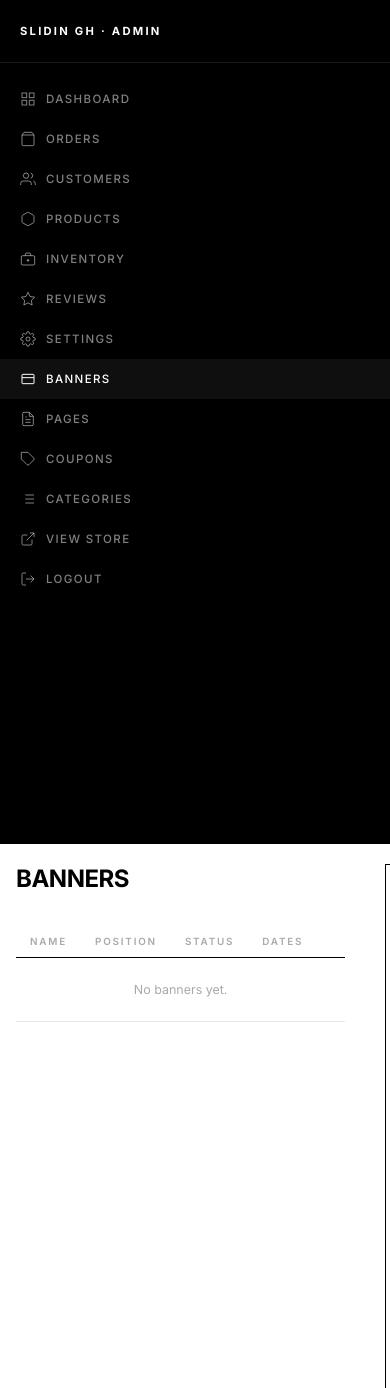
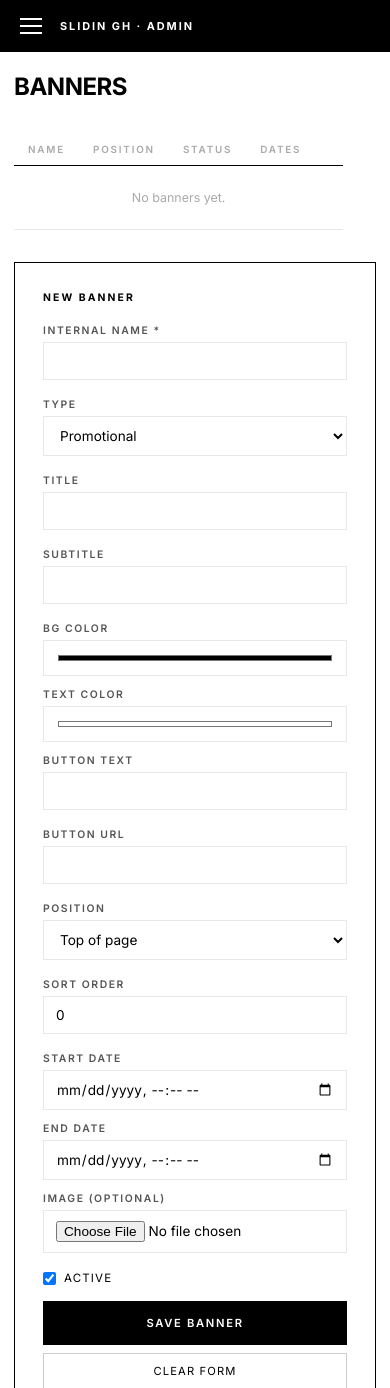
Before and after one commit to sasusavage/slidin-gh, a Flask app: page /admin/banners in a window 390 px wide. Shown: the top 1388 px of the page. Run offline with Flask 3, Linux system fonts and the light colour scheme; the visitor is signed in with stand-in values (Sample User, id 1).

Commit message:
Mobile-responsive admin: hamburger nav, slide-in sidebar, table scroll, stacked layouts
Co-Authored-By: Claude Sonnet 4.6 <noreply@anthropic.com>

```diff
--- a/app/static/css/style.css
+++ b/app/static/css/style.css
@@ -1193,6 +1193,124 @@ ul, ol { list-style: none; }
 .admin-flash--success { background: #d1fae5; color: #065f46; }
 .admin-flash--error   { background: #fee2e2; color: #7f1d1d; }
 
+/* ── Admin Mobile Nav ─────────────────────── */
+.admin-topbar {
+  display: none;
+  align-items: center;
+  gap: 14px;
+  background: var(--black);
+  color: var(--white);
+  padding: 0 16px;
+  height: 52px;
+  position: sticky;
+  top: 0;
+  z-index: 200;
+}
+.admin-topbar__title {
+  font-size: 0.68rem;
+  font-weight: 700;
+  letter-spacing: 0.18em;
+  text-transform: uppercase;
+}
+.admin-hamburger {
+  display: flex;
+  flex-direction: column;
+  gap: 5px;
+  padding: 4px;
+  background: none;
+  border: none;
+  cursor: pointer;
+}
+.admin-hamburger span {
+  display: block;
+  width: 22px;
+  height: 2px;
+  background: var(--white);
+}
+.admin-sidebar__close {
+  display: none;
+  position: absolute;
+  top: 16px;
+  right: 16px;
+  background: none;
+  border: none;
+  color: rgba(255,255,255,0.5);
+  font-size: 1.1rem;
+  cursor: pointer;
+  padding: 4px 8px;
+}
+.admin-nav-overlay {
+  display: none;
+  position: fixed;
+  inset: 0;
+  background: rgba(0,0,0,0.5);
+  z-index: 290;
+}
+.admin-nav-overlay.open { display: block; }
+
+/* Table scroll wrapper — applied via template */
+.table-scroll { overflow-x: auto; -webkit-overflow-scrolling: touch; }
+
+@media (max-width: 768px) {
+  /* Show topbar, hide sidebar by default */
+  .admin-topbar { display: flex; }
+  .admin-layout { grid-template-columns: 1fr; }
+
+  .admin-sidebar {
+    position: fixed;
+    top: 0; left: 0;
+    width: 260px;
+    height: 100vh;
+    z-index: 300;
+    transform: translateX(-100%);
+    transition: transform 0.25s cubic-bezier(0.25,0,0,1);
+  }
+  .admin-sidebar.open { transform: translateX(0); }
+  .admin-sidebar__close { display: block; }
+
+  .admin-main {
+    padding: 20px 14px;
+    /* account for sticky topbar */
+    padding-top: 20px;
+  }
+
+  /* Tables: horizontal scroll */
+  .data-table { min-width: 520px; }
+  .admin-main > div > .data-table,
+  .admin-main .data-table {
+    display: block;
+    overflow-x: auto;
+    -webkit-overflow-scrolling: touch;
+  }
+
+  /* Two-column admin layouts → single column */
+  .admin-split-layout {
+    display: block !important;
+  }
+  /* Side-forms within split layout: remove sticky on mobile */
+  .admin-split-layout > div[style*="sticky"],
+  .admin-split-layout > div[style*="position:sticky"],
+  .admin-split-layout > div[style*="position: sticky"] {
+    position: static !important;
+    margin-top: 32px;
+  }
+
+  /* Settings tab content: stack two-col inline grids */
+  .settings-grid { grid-template-columns: 1fr !important; }
+  /* Force any remaining inline 1fr 1fr grids in admin to stack */
+  .admin-main div[style*="grid-template-columns:1fr 1fr"],
+  .admin-main div[style*="grid-template-columns: 1fr 1fr"] {
+    display: block !important;
+  }
+  .admin-main div[style*="grid-template-columns:1fr 1fr"] > *,
+  .admin-main div[style*="grid-template-columns: 1fr 1fr"] > * {
+    width: 100%;
+    margin-bottom: 12px;
+  }
+
+  /* Dashboard stat grid already 2-col on mobile via @media min-width:640 */
+}
+
 /* ═══════════════════════════════════════════
    UTILITIES
 ═══════════════════════════════════════════ */
--- a/app/templates/admin/banners.html
+++ b/app/templates/admin/banners.html
@@ -2,7 +2,7 @@
 {% block title %}Banners{% endblock %}
 
 {% block content %}
-<div style="display:grid;grid-template-columns:1fr 380px;gap:40px;align-items:start;">
+<div class="admin-split-layout" style="display:grid;grid-template-columns:1fr 380px;gap:40px;align-items:start;">
 
   <!-- List -->
   <div>
--- a/app/templates/admin/base.html
+++ b/app/templates/admin/base.html
@@ -9,10 +9,22 @@
   <link rel="stylesheet" href="{{ url_for('static', filename='css/style.css') }}"/>
 </head>
 <body>
+<!-- Mobile nav overlay -->
+<div class="admin-nav-overlay" id="navOverlay" onclick="closeNav()"></div>
+
 <div class="admin-layout">
 
+  <!-- Mobile top bar -->
+  <div class="admin-topbar">
+    <button class="admin-hamburger" onclick="openNav()" aria-label="Open menu">
+      <span></span><span></span><span></span>
+    </button>
+    <span class="admin-topbar__title">Slidin GH · Admin</span>
+  </div>
+
   <!-- Sidebar -->
-  <aside class="admin-sidebar">
+  <aside class="admin-sidebar" id="adminSidebar">
+    <button class="admin-sidebar__close" onclick="closeNav()" aria-label="Close menu">✕</button>
     <div class="admin-sidebar__logo">Slidin GH · Admin</div>
     <nav>
       <a href="{{ url_for('admin.dashboard') }}" class="{{ 'active' if request.endpoint=='admin.dashboard' }}">
@@ -81,5 +93,18 @@
   </div>
 
 </div>
+
+<script>
+function openNav() {
+  document.getElementById('adminSidebar').classList.add('open');
+  document.getElementById('navOverlay').classList.add('open');
+  document.body.style.overflow = 'hidden';
+}
+function closeNav() {
+  document.getElementById('adminSidebar').classList.remove('open');
+  document.getElementById('navOverlay').classList.remove('open');
+  document.body.style.overflow = '';
+}
+</script>
 </body>
 </html>
--- a/app/templates/admin/categories.html
+++ b/app/templates/admin/categories.html
@@ -2,7 +2,7 @@
 {% block title %}Categories{% endblock %}
 
 {% block content %}
-<div style="display:grid;grid-template-columns:1fr 380px;gap:40px;align-items:start;">
+<div class="admin-split-layout" style="display:grid;grid-template-columns:1fr 380px;gap:40px;align-items:start;">
 
   <!-- ── List ── -->
   <div>
--- a/app/templates/admin/coupons.html
+++ b/app/templates/admin/coupons.html
@@ -2,7 +2,7 @@
 {% block title %}Coupons{% endblock %}
 
 {% block content %}
-<div style="display:grid;grid-template-columns:1fr 360px;gap:40px;align-items:start;">
+<div class="admin-split-layout" style="display:grid;grid-template-columns:1fr 360px;gap:40px;align-items:start;">
 
   <!-- List -->
   <div>
```
